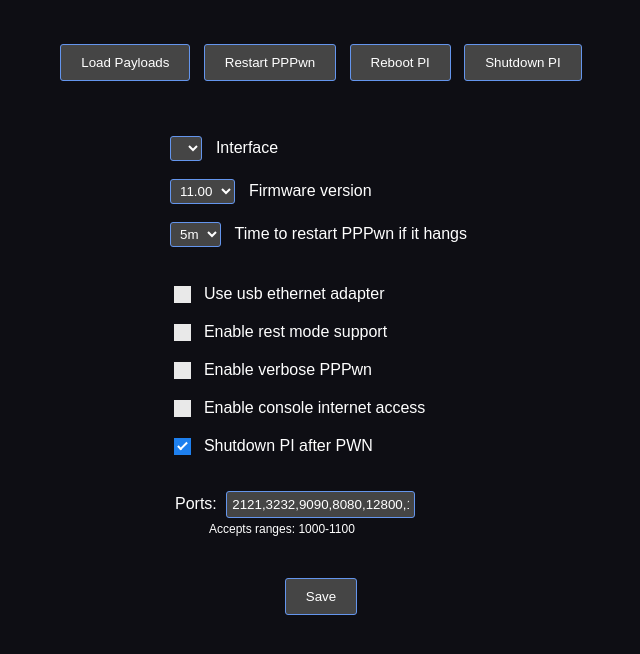
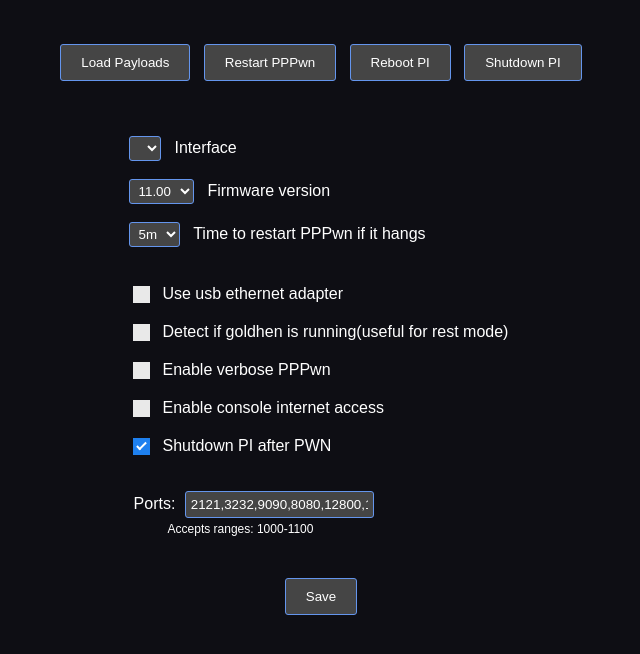
Before and after one commit to stooged/PI-Pwn, a PHP site: page / in a window 1280 px wide. Shown: the top 654 px of the page, without its empty margins (319-959 px from the left). Run offline with PHP 8.4, Linux system fonts and the light colour scheme; lists and menus that the app fills with data are empty.

Commit message:
desc change
change description of option

```diff
--- a/PPPwn/index.php
+++ b/PPPwn/index.php
@@ -478,7 +478,7 @@ if ($restmode == "true")
 $cval = "checked";
 }
 print("<br><input type=\"checkbox\" name=\"restmode\" value=\"".$restmode."\" ".$cval.">
-<label for=\"restmode\">&nbsp;Enable rest mode support</label>
+<label for=\"restmode\">&nbsp;Detect if goldhen is running(useful for rest mode)</label>
 <br>");
 
 
```
Also changed, not shown: README.md, 1 other file.
